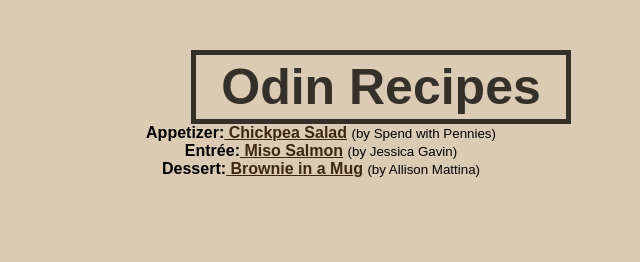
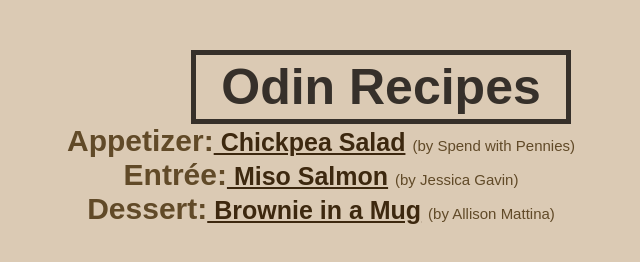
Before and after one commit to eri010-tech/odin-recipes, a plain HTML site: page index.html in a window 1280 px wide. Shown: the whole page, without its empty margins (319-959 px from the left). Drawn offline with Linux system fonts and the light colour scheme.

Commit message:
edited index and css

```diff
--- a/index.html
+++ b/index.html
@@ -10,18 +10,18 @@
         <h1>Odin Recipes</h1>
         <ul>
             <div class="center">
-            <li><strong>Appetizer:</strong><a href="recipes/salad.html"
-                rel="noopener noreferrer" class="link-color"> Chickpea Salad</a> <small>(by Spend with Pennies)</small> </li>
+            <li><strong class="meal-name">Appetizer:</strong><a href="recipes/salad.html"
+                rel="noopener noreferrer" class="link-color"> Chickpea Salad</a> <small class="small-text">(by Spend with Pennies)</small> </li>
             </div>
 
             <div class="center">
-            <li><strong>Entrée:</strong><a href="recipes/miso_salmon.html"
-                rel="noopener noreferrer" class="link-color"> Miso Salmon</a> <small>(by Jessica Gavin)</small> </li>
+            <li><strong class="meal-name">Entrée:</strong><a href="recipes/miso_salmon.html"
+                rel="noopener noreferrer" class="link-color"> Miso Salmon</a> <small class="small-text">(by Jessica Gavin)</small> </li>
             </div>
 
             <div class="center">
-            <li><strong>Dessert:</strong><a href="recipes/dessert.html" rel="noopener
-                noreferrer" class="link-color"> Brownie in a Mug</a> <small>(by Allison Mattina)</small>   </li>
+            <li><strong class="meal-name">Dessert:</strong><a href="recipes/dessert.html" rel="noopener
+                noreferrer" class="link-color"> Brownie in a Mug</a> <small class="small-text">(by Allison Mattina)</small>   </li>
             </div>
         </ul>
     </body>
--- a/style.css
+++ b/style.css
@@ -26,4 +26,23 @@ h1 {
 
 .center {
     text-align: center;
+    font-size: 25px;
 }
+
+.small-text {
+    font-size: 15px;
+    color: #614a28;
+    font-weight: 50px;
+}
+
+.meal-name {
+    color: #614a28;
+    font-size: 30px;
+}
+
+a:hover {
+    color: #5e514b;
+    background-color: #e3dfda;
+}
+
+/* work on margin in between each line */
```
